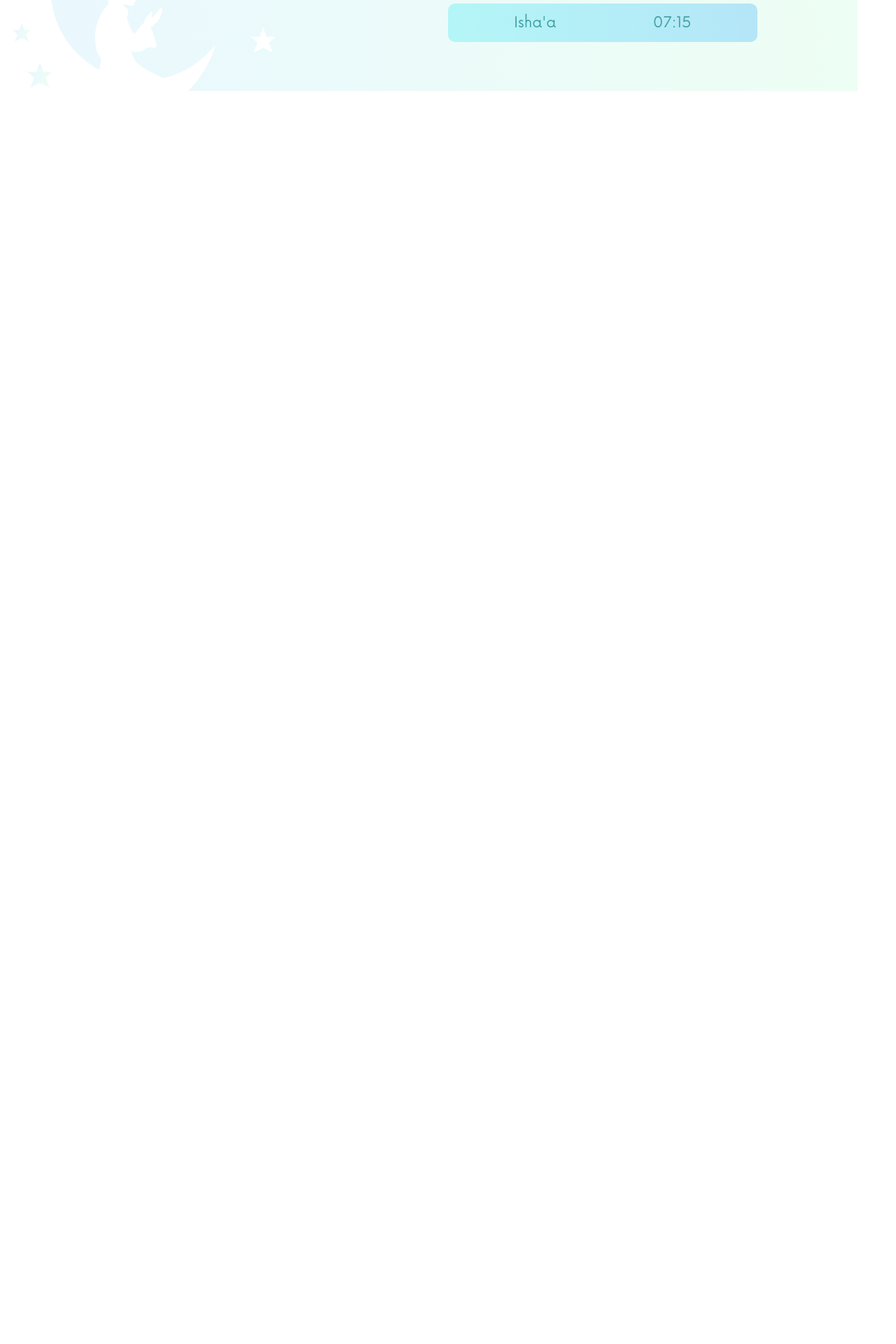
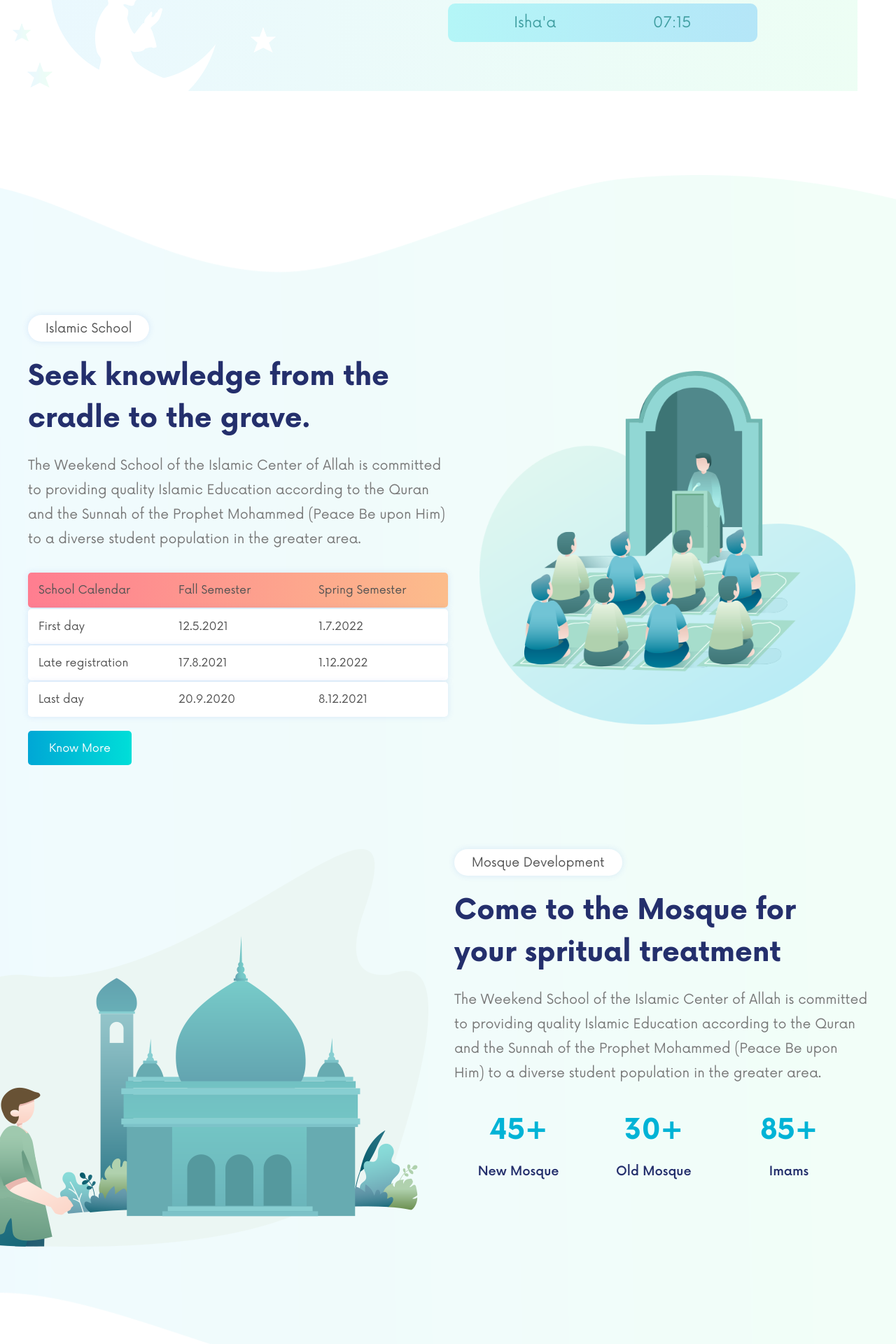
Before and after one commit to TouhinTechnical/masjid_al_haram_Islamic_center, a PHP site: page / in a window 1280 px wide. Shown: the part 2232-4152 px from the top of the page at 70% size. Before the commit the page ends 2362 px from the top, so only its background shows below. Run offline with PHP 8.4, Linux system fonts and the light colour scheme.

Commit message:
service part created

```diff
--- a/assets/css/style.css
+++ b/assets/css/style.css
@@ -94,8 +94,11 @@ ul{
 a{
     text-decoration: none;
 }
+.of-hidden{
+    overflow: hidden;
+}
 .fw-medium{
-    font-weight: 500;
+    font-weight: 500 !important;
 }
 .fw-semiBold{
     font-weight: 600;
@@ -114,6 +117,9 @@ a{
 }
 .fs-30{
     font-size: 30px;
+}
+.fs-40{
+    font-size: 40px;
 }
 .fs-52{
     font-size: 52px;
@@ -137,8 +143,17 @@ img{
 .ml-8{
     margin-left: 8.33333333%;
 }
+.ml-9{
+    margin-left: 9px;
+}
+.mt-20{
+    margin-top: 20px;
+}
 .mt-30{
     margin-top: 30px;
+}
+.mt-40{
+    margin-top: 40px;
 }
 .mb-10{
     margin-bottom: 10px;
@@ -155,6 +170,9 @@ img{
 }
 .ptb-120{
     padding: 120px 0;
+}
+.pt-120{
+    padding-top: 120px;
 }
 .pb-70{
     padding-bottom: 70px;
@@ -559,3 +577,71 @@ img{
 /* -----------------
     Prayer Part End
 --------------------*/
+
+/* -----------------
+    Service Part Start
+--------------------*/
+.serviceMainArea {
+    background: url(../image/Service/bg.png) no-repeat center center / cover;
+    padding: 200px 0;
+}
+.serviceShortTittle {
+    text-transform: capitalize;
+    padding: 8px 25px;
+    box-shadow: 0px 0px 9px 1px rgb(51 100 219 / 10%);
+    border-radius: 20px;
+    display: inline-block;
+}
+.serviceRoutineTable ul {
+    display: flex;
+    justify-content: space-between;
+    margin-bottom: 2px;
+    border-radius: 5px;
+    box-shadow: 0px 0px 9px 1px rgb(51 100 219 / 10%);
+}
+.serviceRoutineHead{
+    background: -moz-linear-gradient(173deg, rgb(255, 173, 111, .8) 0%, rgb(255, 125, 144) 100%);
+    background: -webkit-linear-gradient(173deg, rgb(255, 173, 111, .8) 0%, rgb(255, 125, 144) 100%);
+    background: -ms-linear-gradient(173deg, rgb(255, 173, 111, .8) 0%, rgb(255, 125, 144) 100%);
+}
+.serviceRoutineTable ul li{
+    padding: 15px;
+    flex-basis: 33.33%;
+}
+.serviceBtn{
+    box-shadow: none;
+    border-radius: 5px;
+    -webkit-border-radius: 5px;
+    -moz-border-radius: 5px;
+    -ms-border-radius: 5px;
+    -o-border-radius: 5px;
+    padding: 16px 30px 14px 30px;
+}
+.serviceImgSection {
+    width: 537px;
+    position: relative;
+    right: -45px;
+    top: 80px;
+}
+.serviceImgSection2 {
+    position: relative;
+    left: -200px;
+    right: auto;
+    width: 130%;
+}
+.counterGrid {
+    float: left;
+    width: 31%;
+    text-align: center;
+    margin: 0 10px 10px 0;
+}
+.counterGrid h2{
+    font-family: 'Conv_Now-Bold';
+}
+.counterGrid p {
+    text-transform: capitalize;
+    text-align: center;
+}
+/* -----------------
+    Service Part End
+--------------------*/
--- a/index.html
+++ b/index.html
@@ -181,6 +181,86 @@
             </div> <!-- container -->
         </section> <!-- aboutMainArea -->
         <!-- About Part End -->
+
+        <!-- Service Part Start -->
+        <section class="serviceMainArea">
+            <div class="container">
+                <div class="serviceAreaTop">
+                    <div class="row d-flex">
+                        <div class="col-6">
+                            <div class="serviceTextSection">
+                                <div class="serviceTittleSection">
+                                    <span class="serviceShortTittle fs-18 bg-white mb-20">islamic school</span>
+                                    <h2 class="serviceHeadingTittle headingTittle fw-medium mb-20">Seek knowledge from the <br> cradle to the grave.</h2>
+                                </div> <!-- serviceTittleSection -->
+                                <p class="serviceTextPara fs-19 lh-35 text-Boulder mb-10">The Weekend School of the Islamic Center of Allah is committed to providing quality Islamic Education according to the Quran and the Sunnah of the Prophet Mohammed (Peace Be upon Him) to a diverse student population in the greater area.</p>
+                                <div class="serviceRoutineTable mt-30 mb-20">
+                                    <ul class="serviceRoutineHead bg-white">
+                                        <li>School Calendar</li>
+                                        <li>Fall Semester</li>
+                                        <li>Spring Semester</li>
+                                    </ul>
+                                    <ul class="bg-white">
+                                        <li>First day</li>
+                                        <li>12.5.2021</li>
+                                        <li>1.7.2022</li>
+                                    </ul>
+                                    <ul class="bg-white">
+                                        <li>Late registration</li>
+                                        <li>17.8.2021</li>
+                                        <li>1.12.2022</li>
+                                    </ul>
+                                    <ul class="bg-white">
+                                        <li>Last day</li>
+                                        <li>20.9.2020</li>
+                                        <li>8.12.2021</li>
+                                    </ul>
+                                </div> <!-- serviceRoutineTable -->
+                                <a href="#" class="serviceBtn themeBtn text-white">Know more</a>
+                            </div> <!--serviceTextSection -->
+                        </div> <!-- col-6 -->
+                        <div class="col-6">
+                            <div class="serviceImgSection">
+                                <img src="assets/image/Service/img-1.png" alt="Image">
+                            </div>
+                        </div> <!-- col-6 -->
+                    </div> <!-- row -->
+                </div> <!-- serviceAreaTop -->
+                <div class="serviceAreaBottom pt-120">
+                    <div class="row d-flex">
+                        <div class="col-6">
+                            <div class="serviceImgSection2">
+                                <img src="assets/image/Service/img-2.png" alt="Image">
+                            </div>
+                        </div> <!-- col-6 -->
+                        <div class="col-6">
+                            <div class="serviceTextSection ml-9">
+                                <div class="serviceTittleSection">
+                                    <span class="serviceShortTittle fs-18 bg-white mb-20">mosque development</span>
+                                    <h2 class="serviceHeadingTittle headingTittle fw-medium mb-20">Come to the Mosque for <br> your spritual treatment</h2>
+                                </div> <!-- serviceTittleSection -->
+                                <p class="serviceTextPara fs-19 lh-35 text-Boulder mb-10">The Weekend School of the Islamic Center of Allah is committed to providing quality Islamic Education according to the Quran and the Sunnah of the Prophet Mohammed (Peace Be upon Him) to a diverse student population in the greater area.</p>
+                                <div class="ser-counterGrids mt-40 of-hidden">
+                                    <div class="counterGrid">
+                                        <h2 class="fs-40 text-Cerulean fw-semiBold">45+</h2>
+                                        <p class="fs-18 fw-bold text-Astronaut lh-30 mt-20">new mosque</p>
+                                    </div>
+                                    <div class="counterGrid">
+                                        <h2 class="fs-40 text-Cerulean fw-semiBold">30+</h2>
+                                        <p class="fs-18 fw-bold text-Astronaut lh-30 mt-20">old mosque</p>
+                                    </div>
+                                    <div class="counterGrid">
+                                        <h2 class="fs-40 text-Cerulean fw-semiBold">85+</h2>
+                                        <p class="fs-18 fw-bold text-Astronaut lh-30 mt-20">imams</p>
+                                    </div>
+                                </div> <!-- ser-counterGrid -->
+                            </div> <!-- serviceTextSection -->
+                        </div> <!-- col-6 -->
+                    </div> <!-- row -->
+                </div> <!-- serviceAreaBottom -->
+            </div> <!-- container -->
+        </section> <!-- serviceMainArea -->
+        <!-- Service Part End -->
     </main>
 </body>
 </html>
```
Also changed, not shown: assets/image/Service/bg.png (renamed from assets/image/bg3.png), assets/image/Service/img-1.png (added), assets/image/Service/img-2.png (added).
